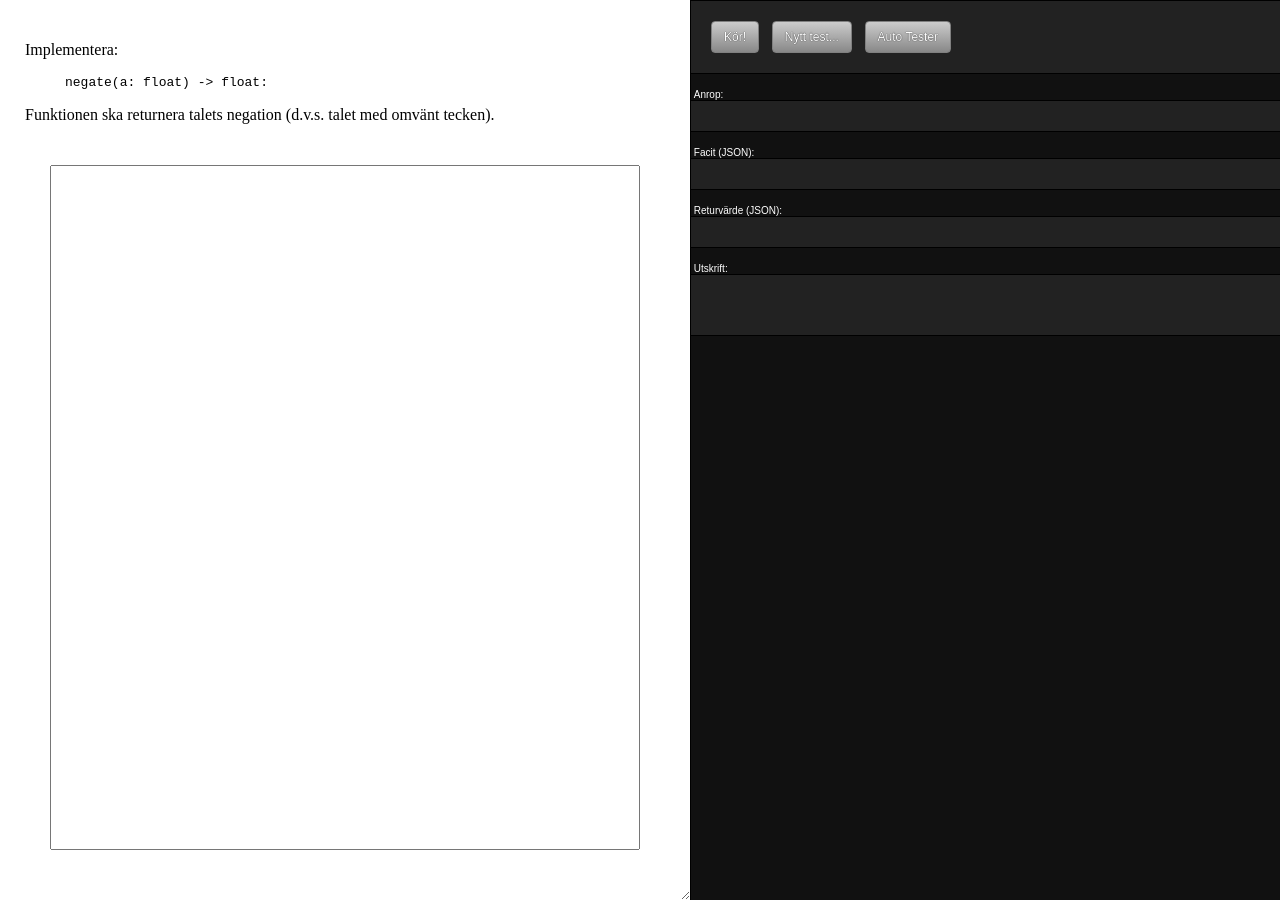
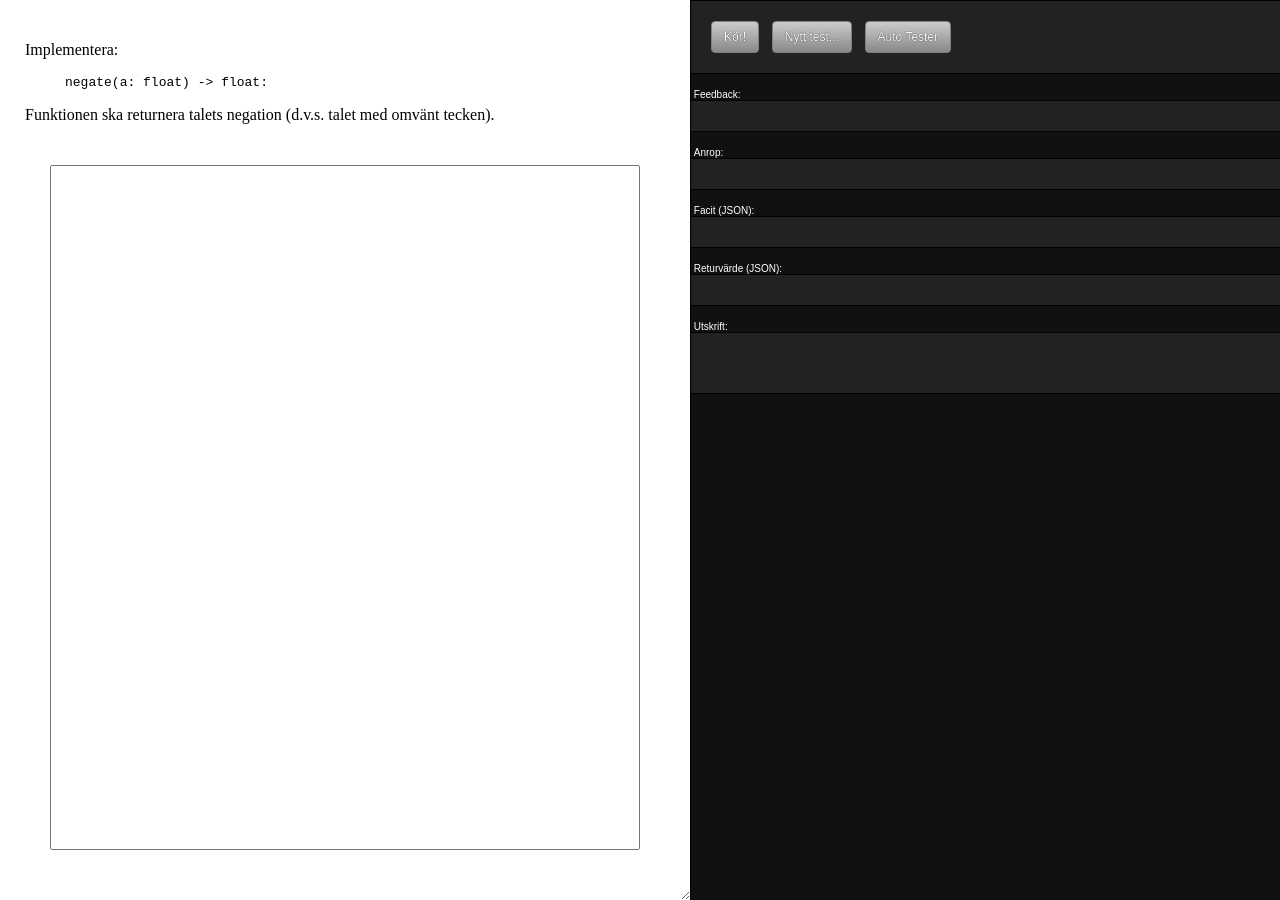
Before and after one commit to crilab/dva128_funcportal, a Jekyll site: the page built from _assignments/negate.md, in a window 1280 px wide. Built offline with Jekyll 4.4.1, drawn with Linux system fonts in a browser that asks for light colours.

Commit message:
feedback move

```diff
--- a/_layouts/assignment.html
+++ b/_layouts/assignment.html
@@ -455,8 +455,9 @@
                     <button id="run" disabled onclick="window.assignment.runButtonClick()">Kör!</button>
                     <button id="newTest" disabled onclick="window.assignment.newTestCase()">Nytt test...</button>
                     <button id="autoTester" disabled onclick="window.assignment.autoTesterButtonClick()">Auto Tester</button>
-                    <span id="feedback"></span>
                 </div>
+                &nbsp;Feedback:
+                <pre id="feedback"></pre>
                 &nbsp;Anrop:
                 <pre id="call"></pre>
                 &nbsp;Facit (JSON):
```
